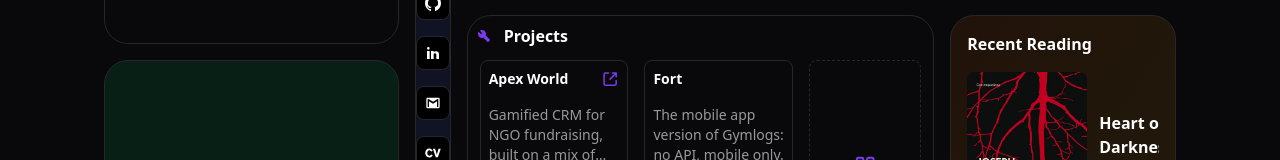
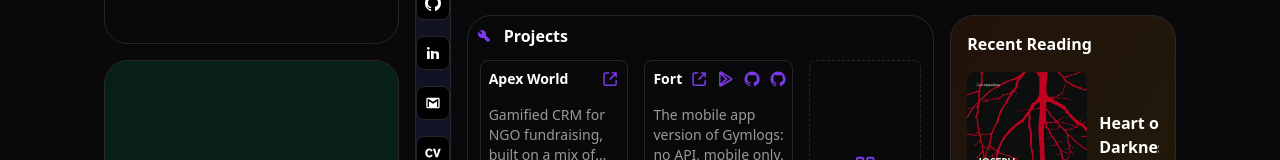
Before and after one commit to JacobsM14/portfolio_2025, a React (Vite) app: page / in a window 1280 px wide. Shown: the part 725-885 px from the top of the page. Built offline with nearby package versions, Linux system fonts and the light colour scheme.

Commit message:
feat(projects): Added links and icon for the Fort project

```diff
--- /dev/null
+++ b/src/assets/icons/PlayStoreIcon.jsx
@@ -0,0 +1,20 @@
+export default function PlayStoreIcon() {
+  return (
+    <svg
+      xmlns="http://www.w3.org/2000/svg"
+      width="1.3em"
+      height="1.3em"
+      viewBox="0 0 24 24"
+      aria-hidden="true"
+    >
+      <path
+        fill="none"
+        stroke="currentColor"
+        strokeLinecap="round"
+        strokeLinejoin="round"
+        strokeWidth="2"
+        d="M5 3.8v16.4a1 1 0 0 0 1.5.86l13.6-8.2a1 1 0 0 0 0-1.72L6.5 2.94A1 1 0 0 0 5 3.8M5 4l9 8m-9 8l9-8"
+      />
+    </svg>
+  );
+}
--- a/src/components/ProjectCard.jsx
+++ b/src/components/ProjectCard.jsx
@@ -1,9 +1,14 @@
 import TechBase from "./TechBase";
 import ExternalLinkIcon from "../assets/icons/ExternalLinkIcon";
 import GithubMarkIcon from "../assets/icons/GithubMarkIcon";
+import PlayStoreIcon from "../assets/icons/PlayStoreIcon";
 
-const LinkIcon = ({ label }) =>
-  label === "Web" ? <ExternalLinkIcon /> : <GithubMarkIcon />;
+const linkIcons = { Web: ExternalLinkIcon, "Play Store": PlayStoreIcon };
+
+const LinkIcon = ({ label }) => {
+  const Icon = linkIcons[label] ?? GithubMarkIcon;
+  return <Icon />;
+};
 
 export default function ProjectCard({
   project,
--- a/src/components/Texts.jsx
+++ b/src/components/Texts.jsx
@@ -125,7 +125,18 @@ export const projects = [
     title: "Fort",
     featured: true,
     techs: ["React Native", "SQLite", "DrizzleORM", "Expo"],
-    links: [],
+    links: [
+      { label: "Web", url: "https://fort.marcel14.dev/" },
+      {
+        label: "Play Store",
+        url: "https://play.google.com/store/apps/details?id=com.marcelesplu.fort",
+      },
+      { label: "App", url: "https://github.com/JacobsM14/fort-mobile" },
+      {
+        label: "Landing",
+        url: "https://github.com/JacobsM14/fort-landing-page",
+      },
+    ],
   },
   {
     id: "portfolio",
@@ -185,7 +196,7 @@ const projectTexts = {
     },
     fort: {
       desc: "The mobile app version of Gymlogs: no API, mobile only.",
-      note: "Work in progress. The repository and the app are not public yet, but I'll publish them soon.",
+      note: "Published on Google Play. Both the app and its landing page are open source.",
     },
     portfolio: {
       desc: "My current portfolio, the site you are on. I built it after the CMD one because I wanted something simpler that works on every device. I still like the CMD one, though.",
@@ -213,7 +224,7 @@ const projectTexts = {
     },
     fort: {
       desc: "La versión de app móvil de Gymlogs: sin API, solo móvil.",
-      note: "En desarrollo. El repositorio y la app todavía no son públicos, pero los publicaré pronto.",
+      note: "Publicada en Google Play. Tanto la app como su landing son de código abierto.",
     },
     portfolio: {
       desc: "Mi portfolio actual, la web en la que estás. Lo hice después del de CMD porque quería algo más simple que funcione en cualquier dispositivo. Aun así, el de CMD me sigue gustando.",
```
